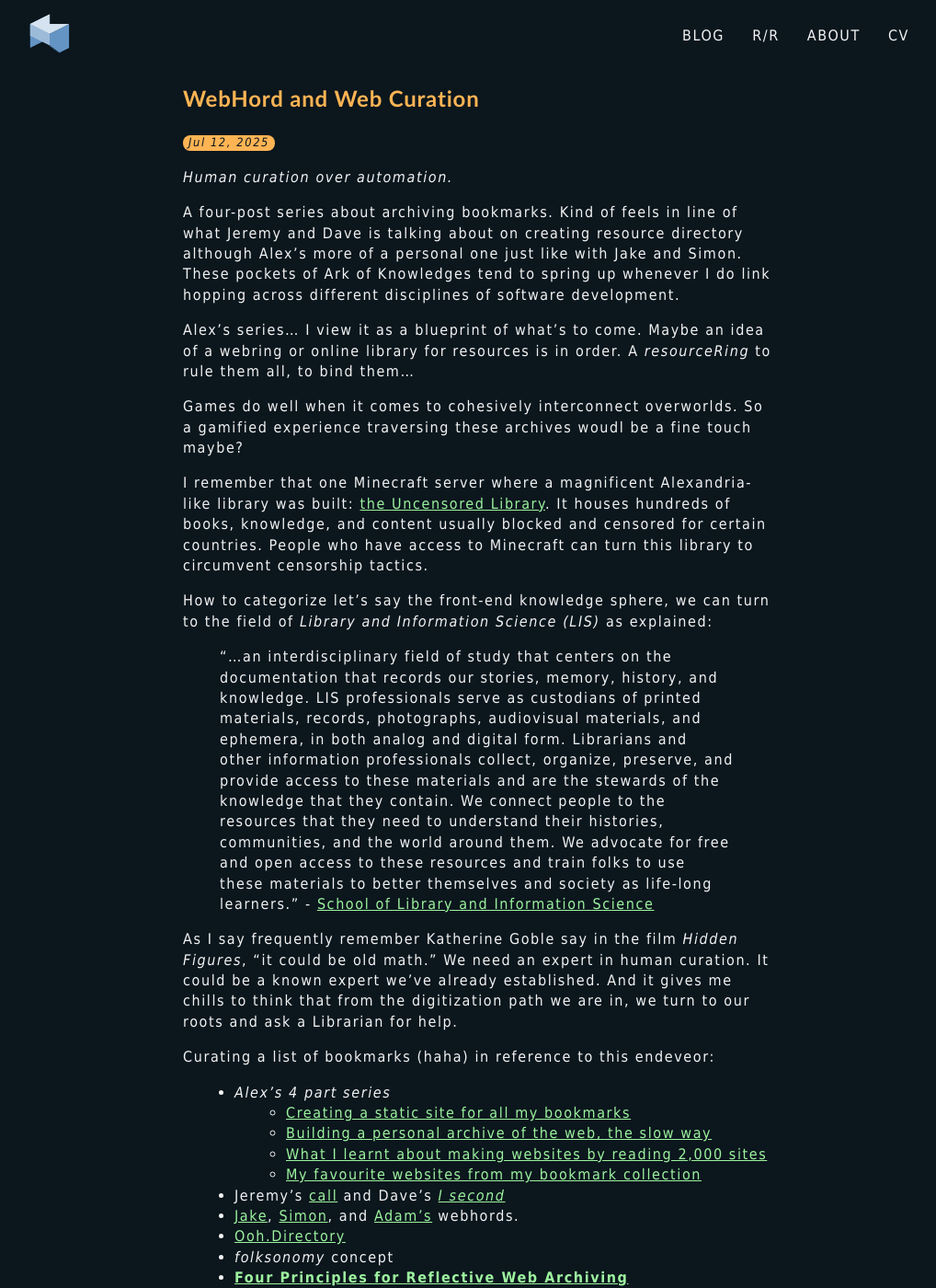
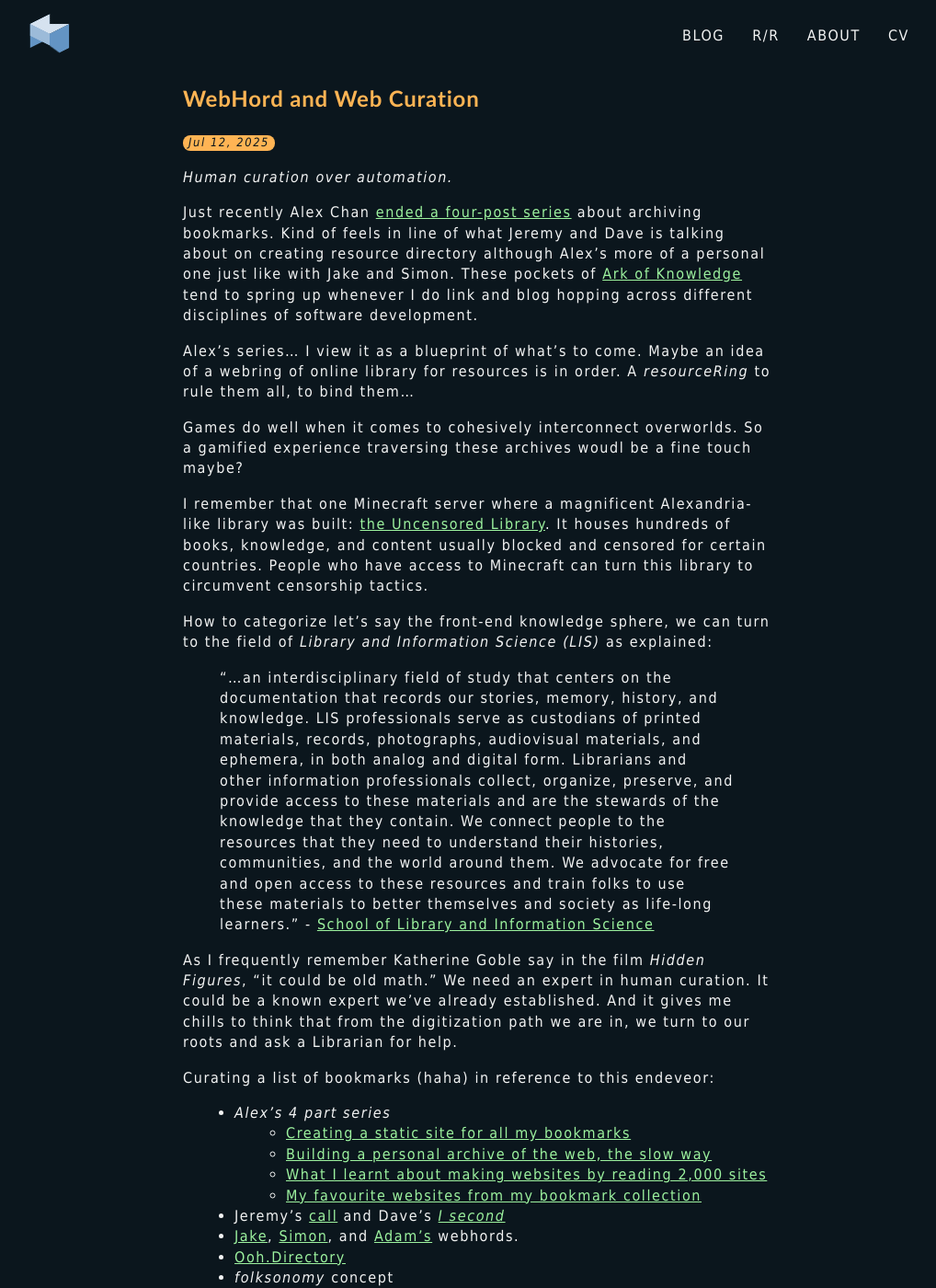
Before and after one commit to mpdagang/mpdagang.github.io, a Jekyll site: the page built from _posts/2025-07-12-webhord-archive.md, in a window 1280 px wide and 1400 px high. Shown: the whole window at 92% size, without its empty margins (121-1139 px from the left). Built offline with Jekyll 4.4.1, drawn with Linux system fonts in a browser that asks for light colours; some of the changed text lies outside the part shown.

Commit message:
adjustments to recent post

```diff
--- a/_posts/2025-07-12-webhord-archive.md
+++ b/_posts/2025-07-12-webhord-archive.md
@@ -4,12 +4,12 @@ title: WebHord and Web Curation
 
 _Human curation over automation._
 
-A four-post series about archiving bookmarks. Kind of feels in line of
+Just recently Alex Chan [ended a four-post series](https://alexwlchan.net/2025/my-favourite-websites/){: .b-link } about archiving bookmarks. Kind of feels in line of
 what Jeremy and Dave is talking about on creating resource directory
-although Alex's more of a personal one just like with Jake and Simon.
-These pockets of [Ark of Knowledges](https://ephemeranotes.substack.com/p/the-ark-of-leibniz-a-cabinet-of-knowledge) tend to spring up whenever I do link hopping across different disciplines of software development.
+although Alex's more of a personal one just like with [Jake](https://til.jakelazaroff.com/) and [Simon](https://til.simonwillison.net/).
+These pockets of [Ark of Knowledge](https://ephemeranotes.substack.com/p/the-ark-of-leibniz-a-cabinet-of-knowledge){: .b-link } tend to spring up whenever I do link and blog hopping across different disciplines of software development.
 
-Alex's series... I view it as a blueprint of what's to come. Maybe an idea of a webring or online library for resources is in order. A _resourceRing_ to rule them all, to bind them...
+Alex's series... I view it as a blueprint of what's to come. Maybe an idea of a webring of online library for resources is in order. A _resourceRing_ to rule them all, to bind them...
 
 Games do well when it comes to cohesively interconnect overworlds. So a gamified experience traversing these archives woudl be a fine touch maybe?
 
@@ -22,7 +22,7 @@ How to categorize let's say the front-end knowledge sphere, we can turn
 to the field of _Library and Information Science (LIS)_ as explained:
 > "...an interdisciplinary field of study that centers on the documentation that records our stories, memory, history, and knowledge. LIS professionals serve as custodians of printed materials, records, photographs, audiovisual materials, and ephemera, in both analog and digital form. Librarians and other information professionals collect, organize, preserve, and provide access to these materials and are the stewards of the knowledge that they contain. We connect people to the resources that they need to understand their histories, communities, and the world around them. We advocate for free and open access to these resources and train folks to use these materials to better themselves and society as life-long learners." - [School of Library and Information Science](https://slis.uiowa.edu/about/what-library-and-information-science){: .b-link }
 
-As I say frequently remember Katherine Goble say in the film _Hidden Figures_, "it could be old math."
+As I frequently remember Katherine Goble say in the film _Hidden Figures_, "it could be old math."
 We need an expert in human curation. It could be a known expert we've already established. And it gives me chills to think
 that from the digitization path we are in, we turn to our roots and ask
 a Librarian for help.
@@ -47,4 +47,4 @@ Curating a list of bookmarks (haha) in reference to this endeveor:
 - The term _WebHord_ is inspired by Dr Hana Videen's [Old English WordHord](https://oldenglishwordhord.com/about/){: .b-link } site:
   > "The Old English word wordhord (word-hoard) describes the collection of words and phrases that a poet may draw upon while crafting tales. Unlike a dictionary or other physical book, this stockpile of verses and vocabulary exists only in the poet’s mind."
 
-  So in that context, we draw upon our WebHords while crafting software.
+  So in that context, we can think of it as drawing upon our WebHord while crafting software.
```
